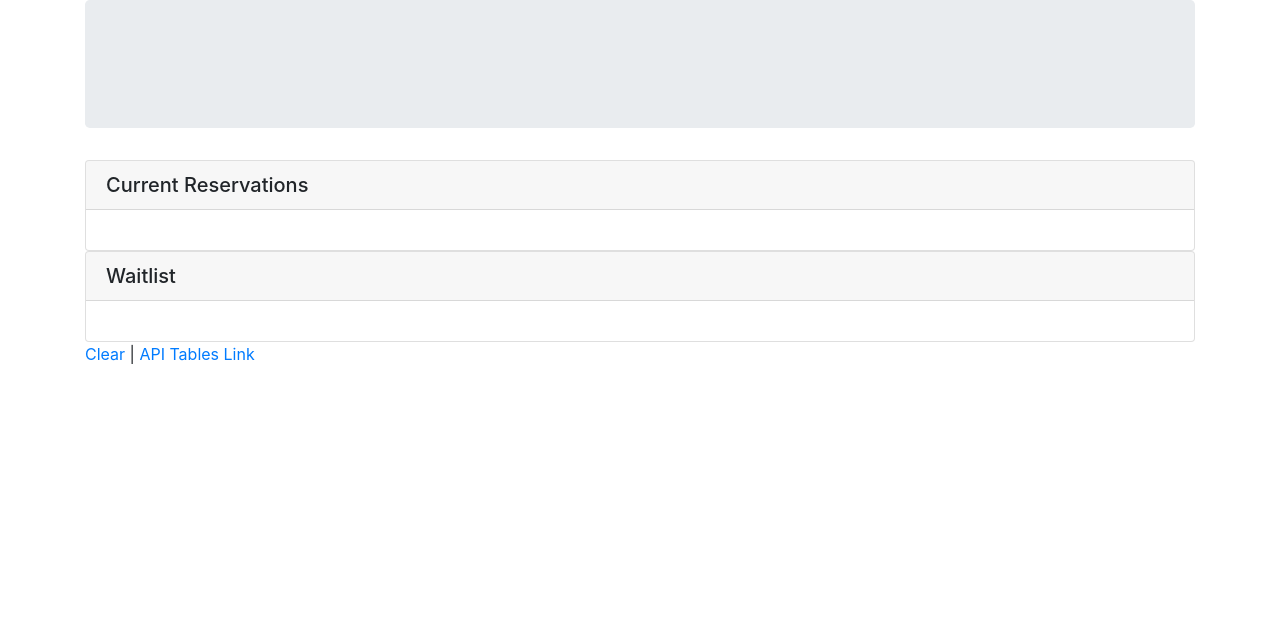
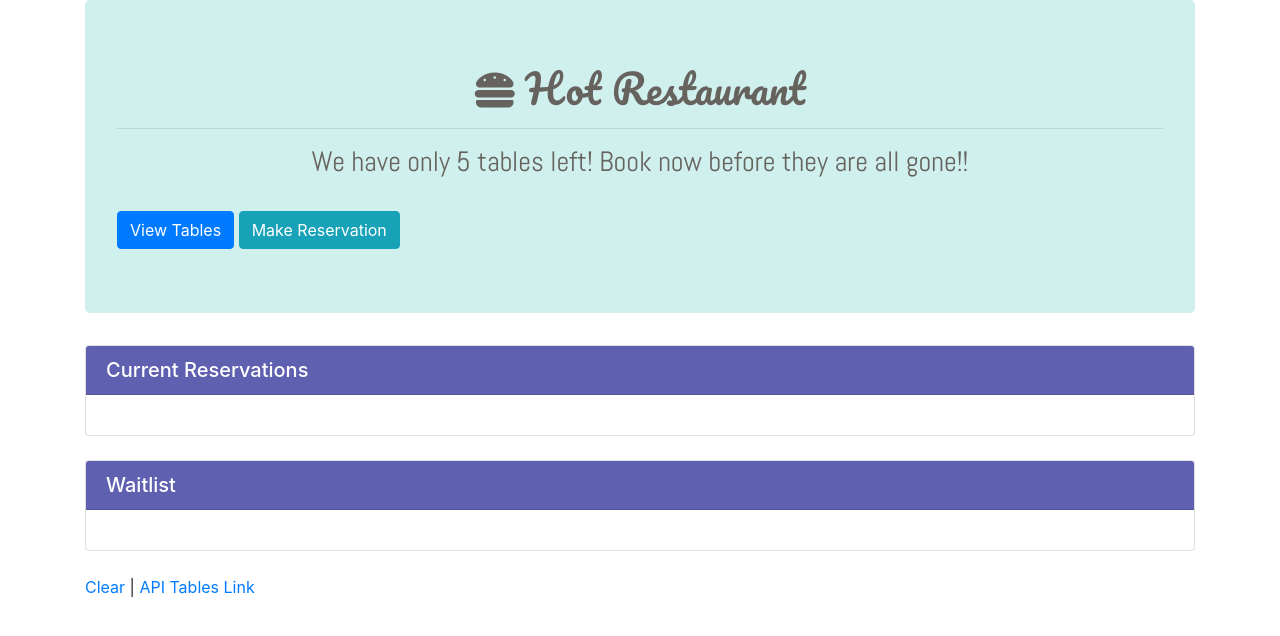
Before and after one commit to kiriwilliams/hot-restaurant, a website: page tables.html in a window 1280 px wide. Drawn offline with nearby package versions, Linux system fonts and the light colour scheme; no server answers.

Commit message:
update frontend on html files

```diff
--- a/tables.html
+++ b/tables.html
@@ -9,32 +9,50 @@
     <link rel="stylesheet" href="https://maxcdn.bootstrapcdn.com/bootstrap/4.0.0/css/bootstrap.min.css">
     <script src="https://cdnjs.cloudflare.com/ajax/libs/jquery/3.2.1/jquery.min.js"></script>
     <script src="https://maxcdn.bootstrapcdn.com/bootstrap/4.0.0/js/bootstrap.min.js"></script>
+    <link href="https://fonts.googleapis.com/css?family=Pacifico%7CAbel" rel="stylesheet">
+    <link rel="stylesheet" href="https://use.fontawesome.com/releases/v5.8.1/css/all.css" crossorigin="anonymous">
+    <style>
+        h1 {
+            font-family: 'Pacifico';
+        }
+        h3 {
+            font-family: 'Abel';
+        }
+    </style>
 
 </head>
 
 <body>
     <div class="container">
-        <div class="jumbotron"></div>
+        <div class="jumbotron" style="background-color:rgb(208, 240, 238); color: rgb(102, 99, 95)">
+                    <h1 class="text-center"><i class="fas fa-hamburger"></i> Hot Restaurant</h1>
+                    <hr>            <h3 class="text-center">We have only 5 tables left! Book now before they are all gone!!</h3>
+                    <div class="row">
+                        <div class="col-lg-12"><br>
+                            <a href="/tables"> <button class="btn btn-large btn-primary align text-center " id="viewtables" type="viewtable">View Tables</button></a>
+                            <a href="/reserve"> <button class="btn btn-large btn-info align text-center" id="makereservation" type="makereservation">Make Reservation</button></a></div><br></p>
+            </div>
+        </div>
 
         <div class="row">
             <div class="col-md-12">
                 <div class="card">
-                    <h5 class="card-header">Current Reservations</h5>
+                    <h5 class="card-header" style="background-color: rgb(96, 96, 177); color: white">Current Reservations</h5>
                     <div class="card-body" id="reservations">
                     </div>
-                </div>
+                </div><br>
                 <div class="card">
-                    <h5 class="card-header">Waitlist</h5>
+                    <h5 class="card-header" style="background-color: rgb(96, 96, 177); color: white">Waitlist</h5>
                     <div class="card-body" id="waitlist"></div>
                 </div>
             </div>
-        </div>
+        </div><br>
         <div class="row">
             <div class='col-md-12'>
                 <a href="#" id="clear">Clear</a> |
                 <a href="./api/tables">API Tables Link</a>
             </div>
-        </div>
+        </div><br>
 
     </div>
     <script>
```
Also changed, not shown: reserve.html (+21 -4 lines).
